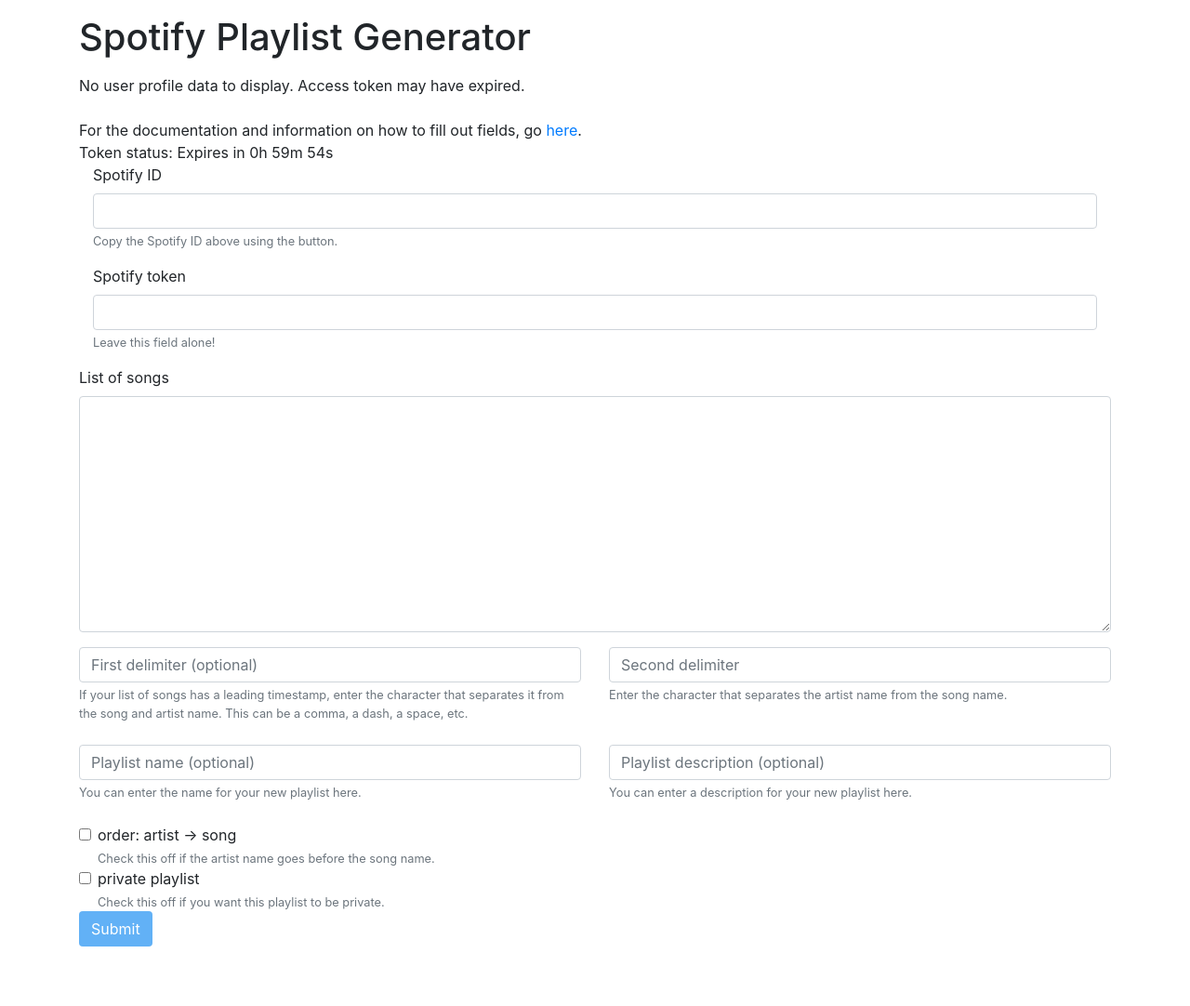
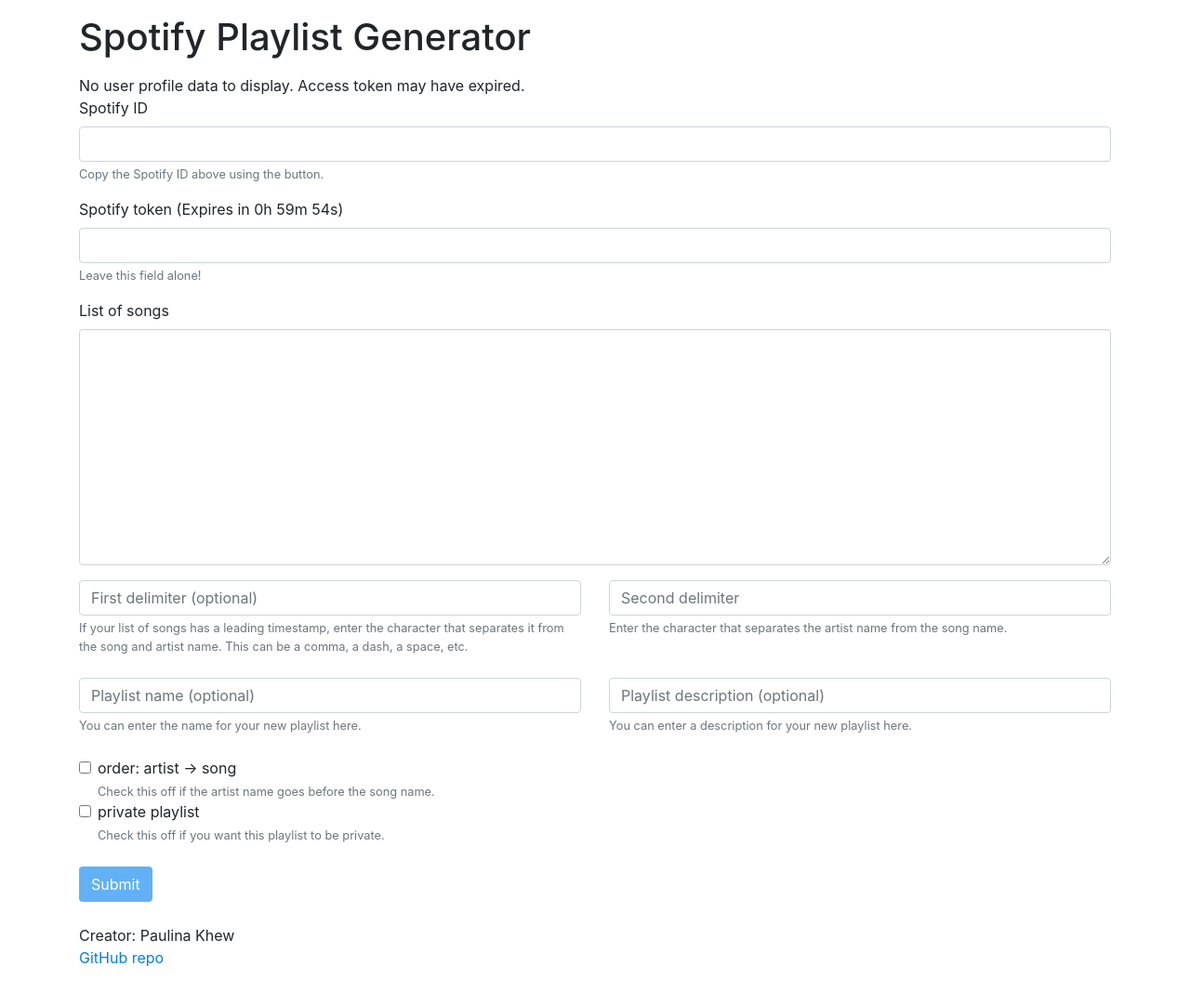
Before and after one commit to Paulinakhew/playlist_generator, a Flask app: page /callback in a window 1280 px wide. Shown: the whole page at 93% size. Before the commit the page ends 1018 px from the top, so only its background shows below. Run offline with Flask 2, Linux system fonts and the light colour scheme; some libraries are stand-ins or nearby versions.

Commit message:
:lipstick: UI changes + clean up code

```diff
--- a/create_playlist.py
+++ b/create_playlist.py
@@ -21,7 +21,7 @@
     def create_playlist(self, playlist_name:str, playlist_description:str, public_playlist:bool):
         '''Create a new playlist on Spotify'''
         playlist_name = playlist_name if playlist_name else "New Playlist"
-        playlist_description = playlist_description if playlist_description else "New playlist for songs"
+        playlist_description = playlist_description if playlist_description else "New playlist for songs using https://create-spotify-playlist.herokuapp.com/"
         request_body = json.dumps({
             "name": playlist_name,
             "description": playlist_description,
--- a/templates/base.html
+++ b/templates/base.html
@@ -30,7 +30,10 @@
     <div class="container">
       <h1 class="mt-3 mb-3">{% block header %}{% endblock %}</h1>
       <div id="content">{% block content %}{% endblock %}</div>
-      <div id="footer" class="text-center">{% block footer %}{% endblock %}</div>
+      <br>
+      <p>Creator: Paulina Khew<br>
+      <a href="https://github.com/Paulinakhew/playlist_generator">GitHub repo</a></p>
+      <br>
     </div>
   </body>
 </html>
--- a/templates/profile.html
+++ b/templates/profile.html
@@ -29,6 +29,7 @@
     </div>
   {% endif %}
 
+  <div class="form-group">
     {% raw %}
       <script id="user-profile-template" type="text/x-handlebars-template">
         Spotify ID
@@ -38,18 +39,9 @@
       </script>
     {% endraw %}
 
-  <br>
-  For the documentation and information on how to fill out fields, go <a href="https://github.com/Paulinakhew/playlist_generator/blob/main/README.md#example">here</a>.
-  <br>
-  Token status: <span id="demo"></span>
-  <br>
-
-  <div class="form-group">
-    <div class="col">
     <label for="userid">Spotify ID</label>
     <input type="text" class="form-control" id="userid" name="userid" required>
     <small class="form-text text-muted">Copy the Spotify ID above using the button. </small>
-    </div>
   </div>
 
   {% raw %}
@@ -58,11 +50,9 @@
   {% endraw %}
 
   <div class="form-group">
-    <div class="col">
-      <label for="token">Spotify token</label>
+    <label for="token">Spotify token (<span id="calculateExpires"></span>)</label>
     <input type="text" class="form-control" id="token" name="token" required>
     <small class="form-text text-muted">Leave this field alone! </small>
-    </div>
   </div>
 
   <div class="form-group">
@@ -108,9 +98,8 @@
         private playlist
     </label>
     <small class="form-text text-muted">Check this off if you want this playlist to be private.</small>
-
   </div>
-
+  <br>
   <button type="submit" class="btn blue">Submit</button>
 
 </form>
@@ -135,14 +124,13 @@
     var minutes = Math.floor((distance % (1000 * 60 * 60)) / (1000 * 60));
     var seconds = Math.floor((distance % (1000 * 60)) / 1000);
 
-    // Display the result in the element with id="demo"
-    document.getElementById("demo").innerHTML = "Expires in " + hours + "h "
-    + minutes + "m " + seconds + "s ";
+    // Display the result in the element with id="calculateExpires"
+    document.getElementById("calculateExpires").innerHTML = "Expires in " + hours + "h " + minutes + "m " + seconds + "s";
 
     // If the count down is finished, write some text
     if (distance < 0) {
       clearInterval(x);
-      document.getElementById("demo").innerHTML = "EXPIRED";
+      document.getElementById("calculateExpires").innerHTML = "EXPIRED";
     }
   }, 1000);
 
```
Lines whose indentation alone changed are shown as unchanged.
